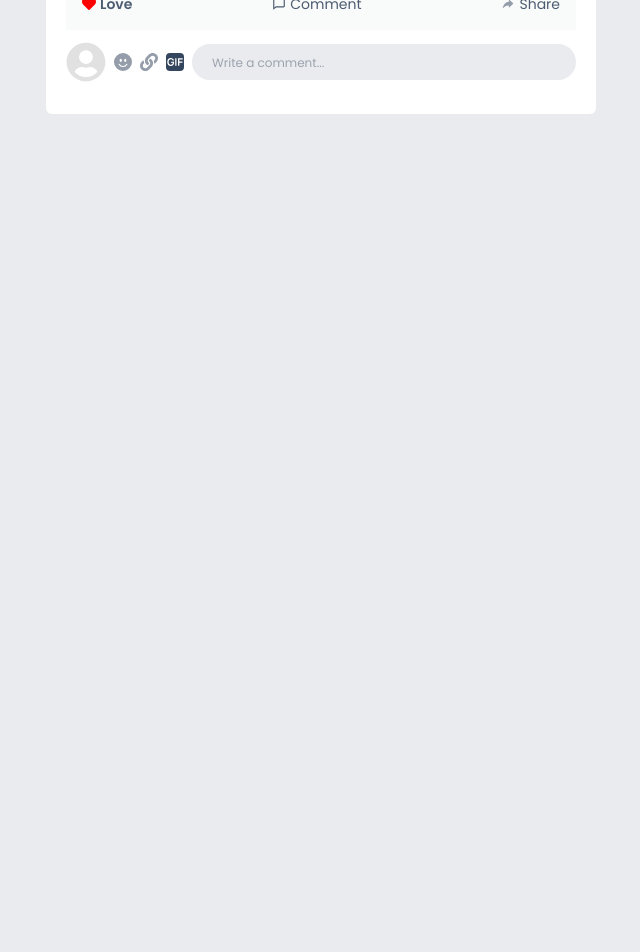
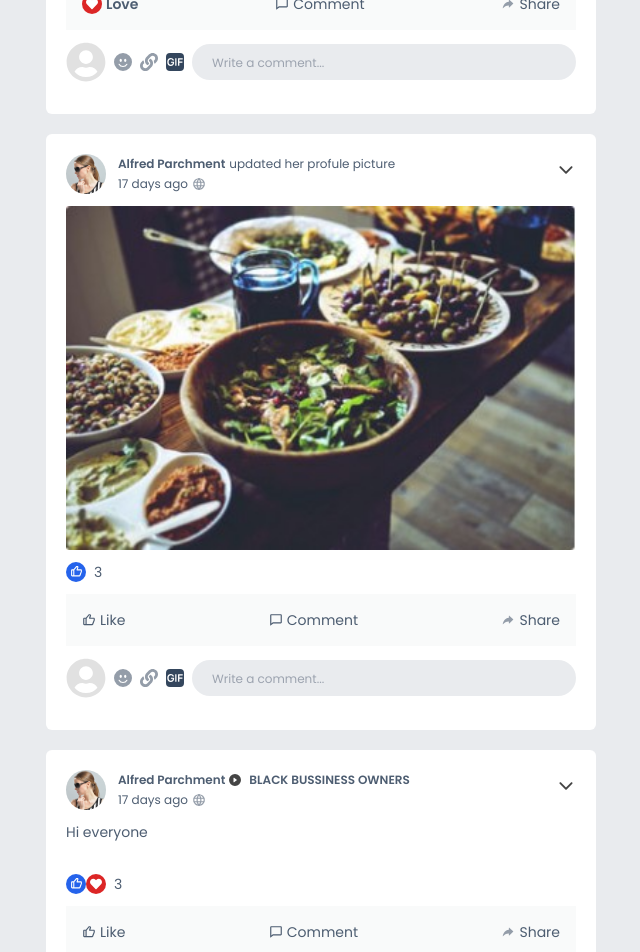
Before and after one commit to Arifulislam5577/Appifylab-Job-Task, a React (Create React App) app: page / in a window 1280 px wide. Shown: the part 1780-2732 px from the top of the page, without its empty margins (319-959 px from the left). Before the commit the page ends 1934 px from the top, so only its background shows below. Built offline with nearby package versions, Linux system fonts and the light colour scheme.

Commit message:
post two abd three  done

```diff
--- a/src/pages/Home/HomeComponets/Post/Post.jsx
+++ b/src/pages/Home/HomeComponets/Post/Post.jsx
@@ -4,10 +4,25 @@ import PostUser from "./PostUser";
 import Comment from "./Comment";
 import UserComment from "./UserComment";
 
-const Post = ({ children, hasComment, username, postTime, reactionName }) => {
+const Post = ({
+  children,
+  hasComment,
+  username,
+  postTime,
+  reactionName,
+  userImg,
+  feelings,
+  group,
+}) => {
   return (
     <div className="rounded-md bg-white p-5">
-      <PostUser username={username} postTime={postTime} />
+      <PostUser
+        username={username}
+        postTime={postTime}
+        userImg={userImg}
+        feelings={feelings}
+        group={group}
+      />
       {children}
       <Reaction reactionName={reactionName} />
       <Comment />
--- /dev/null
+++ b/src/pages/Home/HomeComponets/Post/PostFour.jsx
@@ -0,0 +1,29 @@
+import React from "react";
+import { BiLike } from "react-icons/bi";
+import { FaHeart } from "react-icons/fa";
+import Post from "./Post";
+const PostFour = () => {
+  return (
+    <Post
+      username="alfred parchment"
+      postTime="17 days ago"
+      userImg="user-1.jpg"
+      group="black bussiness owners"
+    >
+      <p className="text-darkLight text-sm mt-3 mb-8">Hi everyone</p>
+      <div className="flex items-center gap-2">
+        <div className="flex items-center">
+          <span className="h-5 w-5 bg-blue-600 rounded-full flex items-center justify-center">
+            <BiLike color="white" size="13" />
+          </span>
+          <span className="h-5 w-5 bg-red-600 rounded-full flex items-center justify-center">
+            <FaHeart color="white" size="12" />
+          </span>
+        </div>
+        <span className="text-darkLight text-sm">3</span>
+      </div>
+    </Post>
+  );
+};
+
+export default PostFour;
--- /dev/null
+++ b/src/pages/Home/HomeComponets/Post/PostThree.jsx
@@ -0,0 +1,25 @@
+import React from "react";
+import { BiLike } from "react-icons/bi";
+import Post from "./Post";
+const PostThree = () => {
+  return (
+    <Post
+      username="alfred parchment"
+      postTime="17 days ago"
+      userImg="user-1.jpg"
+      feelings="updated her profule picture"
+    >
+      <div className="my-3">
+        <img src="images/img-2.jpg" alt="profile" className="w-full" />
+      </div>
+      <div className="flex items-center gap-2">
+        <span className="h-5 w-5 bg-blue-600 rounded-full flex items-center justify-center">
+          <BiLike color="white" size="13" />
+        </span>
+        <span className="text-darkLight text-sm">3</span>
+      </div>
+    </Post>
+  );
+};
+
+export default PostThree;
--- a/src/pages/Home/HomeComponets/Post/PostTwo.jsx
+++ b/src/pages/Home/HomeComponets/Post/PostTwo.jsx
@@ -23,8 +23,8 @@ const PostTwo = () => {
         </div>
       </div>
       <div className="flex items-center gap-2 my-2">
-        <span>
-          <FaHeart color="red" />
+        <span className="h-5 w-5 bg-red-600 rounded-full flex items-center justify-center">
+          <FaHeart color="white" size="12" />
         </span>
         <p className="text-darkLight text-sm capitalize">you</p>
       </div>
--- a/src/pages/Home/HomeComponets/Post/PostUser.jsx
+++ b/src/pages/Home/HomeComponets/Post/PostUser.jsx
@@ -12,14 +12,23 @@ import {
 } from "react-icons/bs";
 
 const PostUser = (props) => {
-  const { username, postTime, feelings, group } = props;
+  const { username, postTime, feelings, group, userImg } = props;
   const [showDropDown, setShowDropDown] = useState(false);
   return (
     <div className="flex items-center justify-between">
       <div className="user flex items-center gap-3">
-        <span>
-          <FaUserCircle color="#e1e1e1" size="40" />
-        </span>
+        {userImg ? (
+          <img
+            src="images/user-1.jpg"
+            alt="user"
+            className="h-10 w-10 rounded-full"
+          />
+        ) : (
+          <span>
+            <FaUserCircle color="#e1e1e1" size="40" />
+          </span>
+        )}
+
         <div>
           <div className="flex items-center gap-1">
             <p className="text-xs text-darkLight font-semibold capitalize">
--- a/src/pages/Home/HomeComponets/Post/Reaction.jsx
+++ b/src/pages/Home/HomeComponets/Post/Reaction.jsx
@@ -8,8 +8,8 @@ const Reaction = ({ reactionName }) => {
       <button className="flex gap-1 items-center capitalize text-sm text-darkLight">
         {reactionName === "love" ? (
           <>
-            <span>
-              <FaHeart color="red" />
+            <span className="h-5 w-5 bg-red-600 rounded-full flex items-center justify-center">
+              <FaHeart color="white" size="12" />
             </span>
             <span className="font-semibold">Love</span>
           </>
--- a/src/pages/Home/HomeComponets/PostsArea.jsx
+++ b/src/pages/Home/HomeComponets/PostsArea.jsx
@@ -1,5 +1,7 @@
 import React from "react";
 import PostOne from "./Post/PostOne";
+import PostThree from "./Post/PostThree";
+import PostFour from "./Post/PostFour";
 import PostTwo from "./Post/PostTwo";
 import CreatePost from "./PostsComponents/CreatePost";
 import PostType from "./PostsComponents/PostType";
@@ -13,6 +15,8 @@ const PostsArea = () => {
       <PostType />
       <PostOne />
       <PostTwo />
+      <PostThree />
+      <PostFour />
     </div>
   );
 };
```
